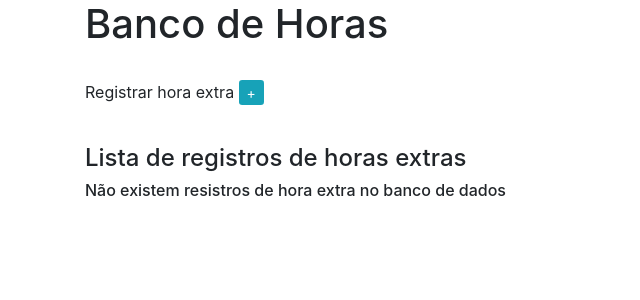
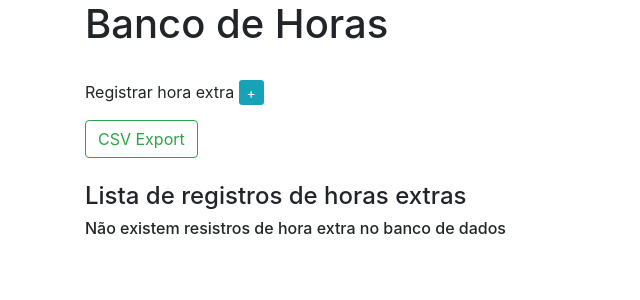
Before and after one commit to netomantonio/gestao_rh, a Django app: template apps/reg_hora_extra/templates/reg_hora_extra/horaextra_list.html in a window 1280 px wide. Shown: the top 300 px of the page, without its empty margins (0-640 px from the left). Run offline with Django 3.2, Linux system fonts and the light colour scheme; the template is opened without the code that fills it, so the values that code supplies are empty; some libraries are stand-ins or nearby versions.

Commit message:
include button csv export

```diff
--- a/apps/reg_hora_extra/templates/reg_hora_extra/horaextra_list.html
+++ b/apps/reg_hora_extra/templates/reg_hora_extra/horaextra_list.html
@@ -4,7 +4,9 @@
     <h1>Banco de Horas</h1>
     </br>
     <p>Registrar hora extra <a class="btn-sm btn-info" href="{% url 'create_hora_extra' %}">+</a></p>
+    <a class="btn btn-outline-success" href="{% url 'csv_export' %}">CSV Export</a>
     </br>
+    <br>
     <h4>Lista de registros de horas extras</h4>
     {% for hora_extra in object_list %}
         </br>
```
